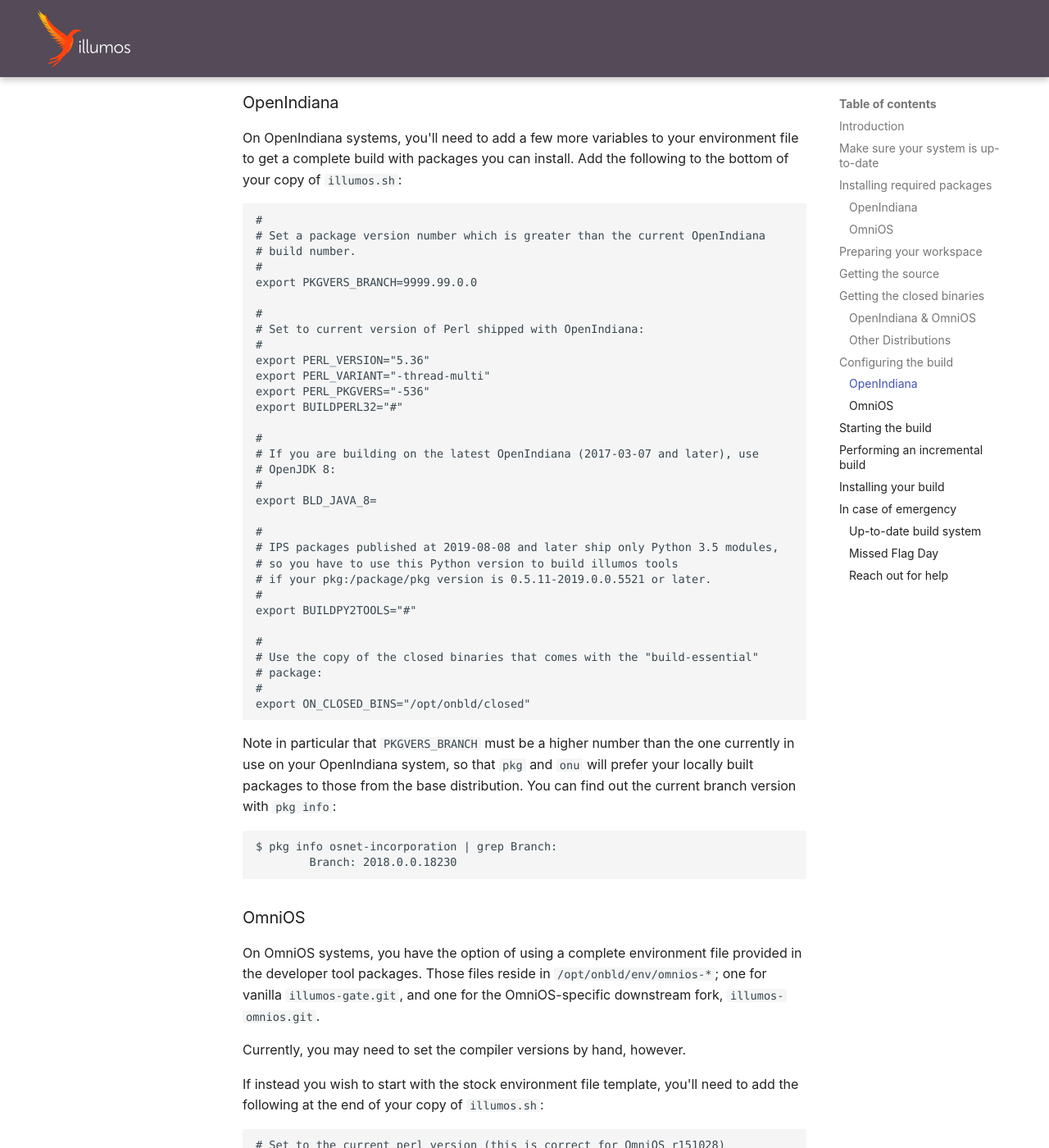
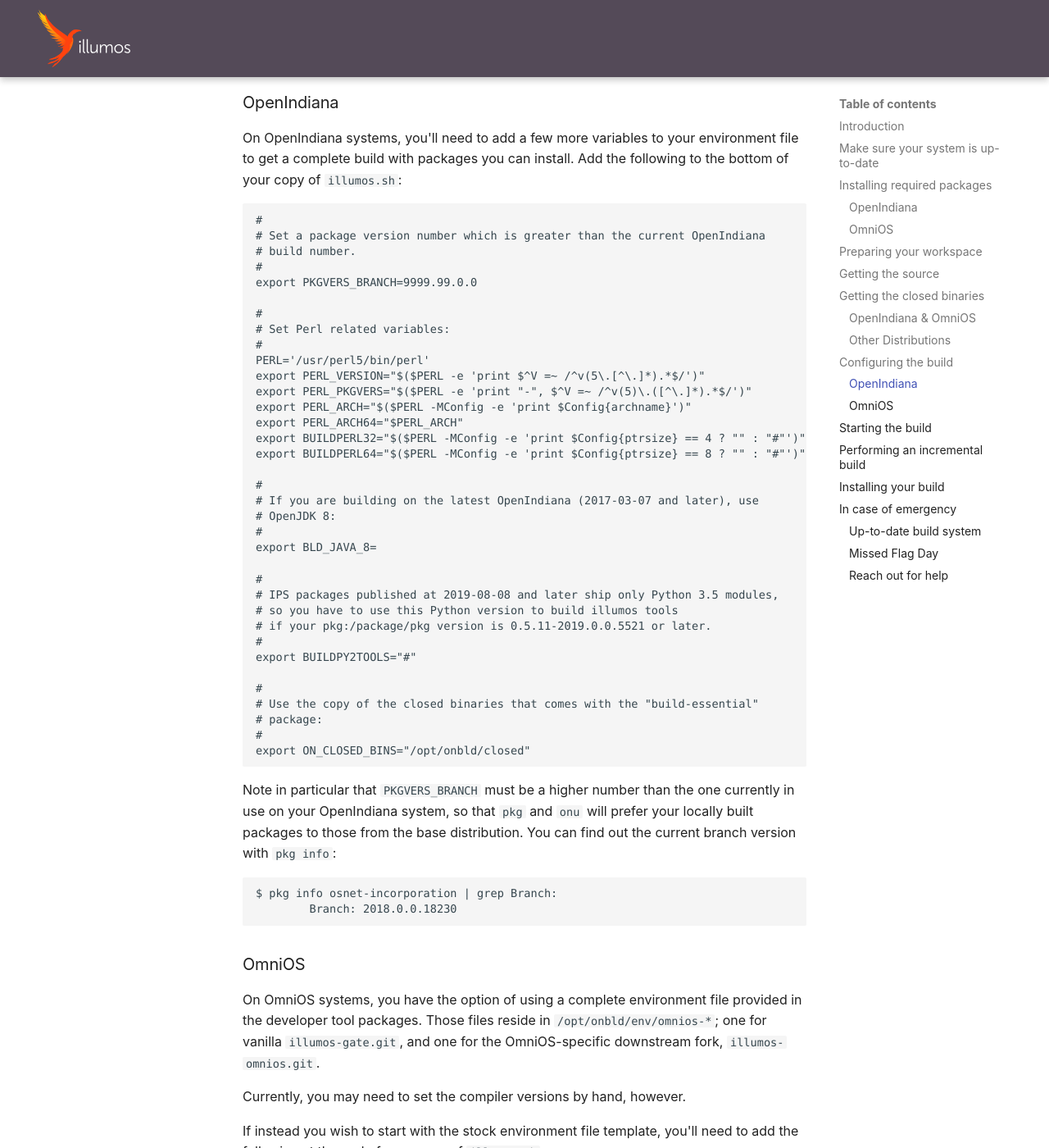
Before and after one commit to illumos/docs, an MkDocs documentation site: the page built from docs/developers/build.md, in a window 1280 px wide and 1400 px high, scrolled down 3429 px. Shown: the whole window at 82% size. Built offline with MkDocs 1.6.1 and Material for MkDocs 9.7.7, drawn with Linux system fonts in a browser that asks for light colours.

Commit message:
build.md: update Perl settings for OpenIndiana

```diff
--- a/docs/developers/build.md
+++ b/docs/developers/build.md
@@ -169,12 +169,15 @@
 export PKGVERS_BRANCH=9999.99.0.0
 
 #
-# Set to current version of Perl shipped with OpenIndiana:
+# Set Perl related variables:
 #
-export PERL_VERSION="5.36"
-export PERL_VARIANT="-thread-multi"
-export PERL_PKGVERS="-536"
-export BUILDPERL32="#"
+PERL='/usr/perl5/bin/perl'
+export PERL_VERSION="$($PERL -e 'print $^V =~ /^v(5\.[^\.]*).*$/')"
+export PERL_PKGVERS="$($PERL -e 'print "-", $^V =~ /^v(5)\.([^\.]*).*$/')"
+export PERL_ARCH="$($PERL -MConfig -e 'print $Config{archname}')"
+export PERL_ARCH64="$PERL_ARCH"
+export BUILDPERL32="$($PERL -MConfig -e 'print $Config{ptrsize} == 4 ? "" : "#"')"
+export BUILDPERL64="$($PERL -MConfig -e 'print $Config{ptrsize} == 8 ? "" : "#"')"
 
 #
 # If you are building on the latest OpenIndiana (2017-03-07 and later), use
```
